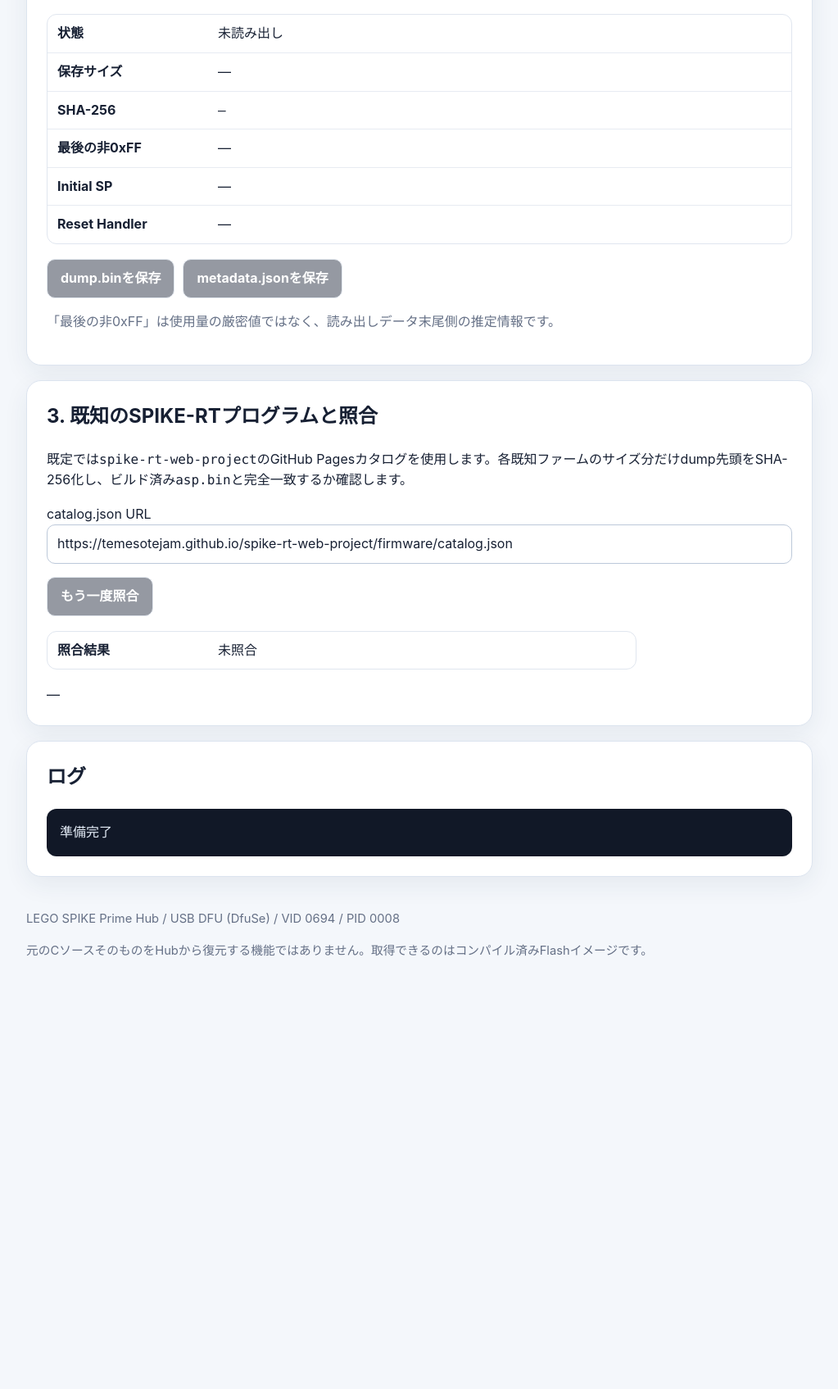
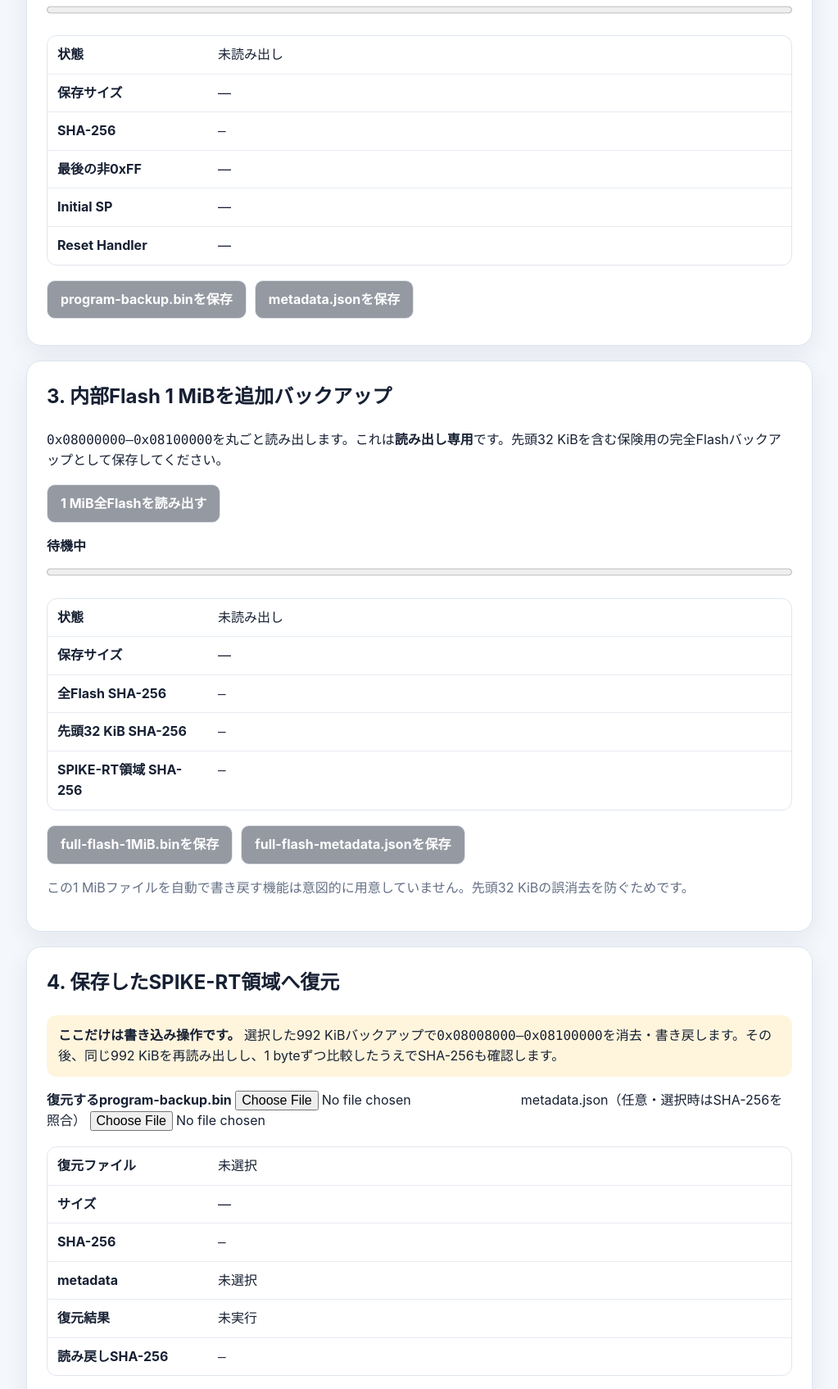
Before and after one commit to temesotejam/spike-rt-hub-dumper, a website with bundled scripts: page web/index.html in a window 1280 px wide. Shown: the part 1105-2800 px from the top of the page at 82% size, without its empty margins (128-1151 px from the left). Before the commit the page ends 2348 px from the top, so only its background shows below. Built offline with nearby package versions, Linux system fonts and the light colour scheme.

Commit message:
Add full backup and guarded restore UI

```diff
--- a/web/index.html
+++ b/web/index.html
@@ -4,16 +4,16 @@
   <meta charset="utf-8">
   <meta name="viewport" content="width=device-width, initial-scale=1">
   <meta name="color-scheme" content="light dark">
-  <title>SPIKE-RT Hub Dumper</title>
+  <title>SPIKE-RT Hub Backup & Restore</title>
   <link rel="stylesheet" href="./style.css">
 </head>
 <body>
   <main class="container">
     <header class="hero">
       <p class="eyebrow">SPIKE Prime / SPIKE-RT</p>
-      <h1>Hub Dumper</h1>
-      <p>DFUモードのSPIKE Prime HubからSPIKE-RT領域をWebUSBで読み出し、<code>.bin</code>として保存・既知ファームと照合します。</p>
-      <p class="notice good"><strong>読み出し専用:</strong> 対象は<code>0x08008000–0x08100000</code>の992 KiBです。セクタ消去やファーム書き込みの機能は実装していません。</p>
+      <h1>Hub Backup & Restore</h1>
+      <p>DFUモードのSPIKE Prime HubからFlashをバックアップし、SPIKE-RT領域を保存イメージへ完全復元します。</p>
+      <p class="notice good"><strong>安全境界:</strong> 通常の復元機能が消去・書き込みするのは<code>0x08008000–0x08100000</code>だけです。先頭32 KiBの<code>0x08000000–0x08008000</code>はバックアップできますが、復元機能からは書き換えません。</p>
     </header>
 
     <section class="card">
@@ -42,16 +42,13 @@
     </section>
 
     <section class="card">
-      <h2>2. SPIKE-RT領域を吸い出す</h2>
-      <p><code>0x08008000</code>からFlash末尾<code>0x08100000</code>直前までを連続読み出しします。アドレス設定以外のDFUダウンロード操作、消去、書き込み、再起動は行いません。</p>
-
+      <h2>2. SPIKE-RT領域をバックアップ</h2>
+      <p><code>0x08008000–0x08100000</code>の992 KiBを読み出します。普段のSPIKE-RT書き込みで変更される領域で、復元に使用するバックアップです。</p>
       <div class="actions">
         <button id="read" type="button" disabled>992 KiBを読み出す</button>
       </div>
-
       <p id="progress-label" class="progress-label">待機中</p>
       <progress id="progress" max="100" value="0"></progress>
-
       <dl class="metadata">
         <div><dt>状態</dt><dd id="dump-status">未読み出し</dd></div>
         <div><dt>保存サイズ</dt><dd id="dump-size">—</dd></div>
@@ -60,24 +57,72 @@
         <div><dt>Initial SP</dt><dd id="stack-pointer">—</dd></div>
         <div><dt>Reset Handler</dt><dd id="reset-handler">—</dd></div>
       </dl>
-
       <div class="actions">
-        <button id="download-bin" type="button" disabled>dump.binを保存</button>
+        <button id="download-bin" type="button" disabled>program-backup.binを保存</button>
         <button id="download-metadata" type="button" disabled>metadata.jsonを保存</button>
       </div>
-      <p class="muted">「最後の非0xFF」は使用量の厳密値ではなく、読み出しデータ末尾側の推定情報です。</p>
     </section>
 
     <section class="card">
-      <h2>3. 既知のSPIKE-RTプログラムと照合</h2>
-      <p>既定では<code>spike-rt-web-project</code>のGitHub Pagesカタログを使用します。各既知ファームのサイズ分だけdump先頭をSHA-256化し、ビルド済み<code>asp.bin</code>と完全一致するか確認します。</p>
+      <h2>3. 内部Flash 1 MiBを追加バックアップ</h2>
+      <p><code>0x08000000–0x08100000</code>を丸ごと読み出します。これは<strong>読み出し専用</strong>です。先頭32 KiBを含む保険用の完全Flashバックアップとして保存してください。</p>
+      <div class="actions">
+        <button id="read-full" type="button" disabled>1 MiB全Flashを読み出す</button>
+      </div>
+      <p id="full-progress-label" class="progress-label">待機中</p>
+      <progress id="full-progress" max="100" value="0"></progress>
+      <dl class="metadata">
+        <div><dt>状態</dt><dd id="full-status">未読み出し</dd></div>
+        <div><dt>保存サイズ</dt><dd id="full-size">—</dd></div>
+        <div><dt>全Flash SHA-256</dt><dd id="full-sha" class="mono break">—</dd></div>
+        <div><dt>先頭32 KiB SHA-256</dt><dd id="prefix-sha" class="mono break">—</dd></div>
+        <div><dt>SPIKE-RT領域 SHA-256</dt><dd id="full-program-sha" class="mono break">—</dd></div>
+      </dl>
+      <div class="actions">
+        <button id="download-full-bin" type="button" disabled>full-flash-1MiB.binを保存</button>
+        <button id="download-full-metadata" type="button" disabled>full-flash-metadata.jsonを保存</button>
+      </div>
+      <p class="muted">この1 MiBファイルを自動で書き戻す機能は意図的に用意していません。先頭32 KiBの誤消去を防ぐためです。</p>
+    </section>
 
+    <section class="card restore-card">
+      <h2>4. 保存したSPIKE-RT領域へ復元</h2>
+      <p class="notice warning"><strong>ここだけは書き込み操作です。</strong> 選択した992 KiBバックアップで<code>0x08008000–0x08100000</code>を消去・書き戻します。その後、同じ992 KiBを再読み出しし、1 byteずつ比較したうえでSHA-256も確認します。</p>
+
+      <label for="restore-file"><strong>復元するprogram-backup.bin</strong></label>
+      <input id="restore-file" type="file" accept=".bin,application/octet-stream">
+      <label for="restore-metadata" class="secondary-label">metadata.json（任意・選択時はSHA-256を照合）</label>
+      <input id="restore-metadata" type="file" accept=".json,application/json">
+
+      <dl class="metadata">
+        <div><dt>復元ファイル</dt><dd id="restore-file-status">未選択</dd></div>
+        <div><dt>サイズ</dt><dd id="restore-file-size">—</dd></div>
+        <div><dt>SHA-256</dt><dd id="restore-file-sha" class="mono break">—</dd></div>
+        <div><dt>metadata</dt><dd id="restore-metadata-status">未選択</dd></div>
+        <div><dt>復元結果</dt><dd id="restore-status">未実行</dd></div>
+        <div><dt>読み戻しSHA-256</dt><dd id="restore-readback-sha" class="mono break">—</dd></div>
+      </dl>
+
+      <label class="confirm-line">
+        <input id="restore-confirm" type="checkbox">
+        <span><code>0x08008000–0x08100000</code>が消去・書き換えられることを確認しました。先頭32 KiBは変更しません。</span>
+      </label>
+      <div class="actions">
+        <button id="restore" class="danger" type="button" disabled>992 KiBバックアップへ復元</button>
+      </div>
+      <p id="restore-progress-label" class="progress-label">待機中</p>
+      <progress id="restore-progress" max="100" value="0"></progress>
+      <p class="muted">復元成功後は自動再起動しません。検証成功を確認してからUSBを抜き、Hubを通常起動してください。</p>
+    </section>
+
+    <section class="card">
+      <h2>5. 既知のSPIKE-RTプログラムと照合</h2>
+      <p>既定では<code>spike-rt-web-project</code>のGitHub Pagesカタログを使用します。各既知ファームのサイズ分だけバックアップ先頭をSHA-256化し、ビルド済み<code>asp.bin</code>と完全一致するか確認します。</p>
       <label for="catalog-url">catalog.json URL</label>
       <input id="catalog-url" type="url" spellcheck="false">
       <div class="actions">
         <button id="retry-match" type="button" disabled>もう一度照合</button>
       </div>
-
       <dl class="metadata compact">
         <div><dt>照合結果</dt><dd id="match-status">未照合</dd></div>
       </dl>
@@ -91,7 +136,7 @@
 
     <footer>
       <p>LEGO SPIKE Prime Hub / USB DFU (DfuSe) / VID 0694 / PID 0008</p>
-      <p>元のCソースそのものをHubから復元する機能ではありません。取得できるのはコンパイル済みFlashイメージです。</p>
+      <p>バックアップはコンパイル済みFlashイメージです。通常復元はSPIKE-RT領域だけを対象とし、先頭32 KiBを保護します。</p>
     </footer>
   </main>
   <script type="module" src="./app.js"></script>
```
